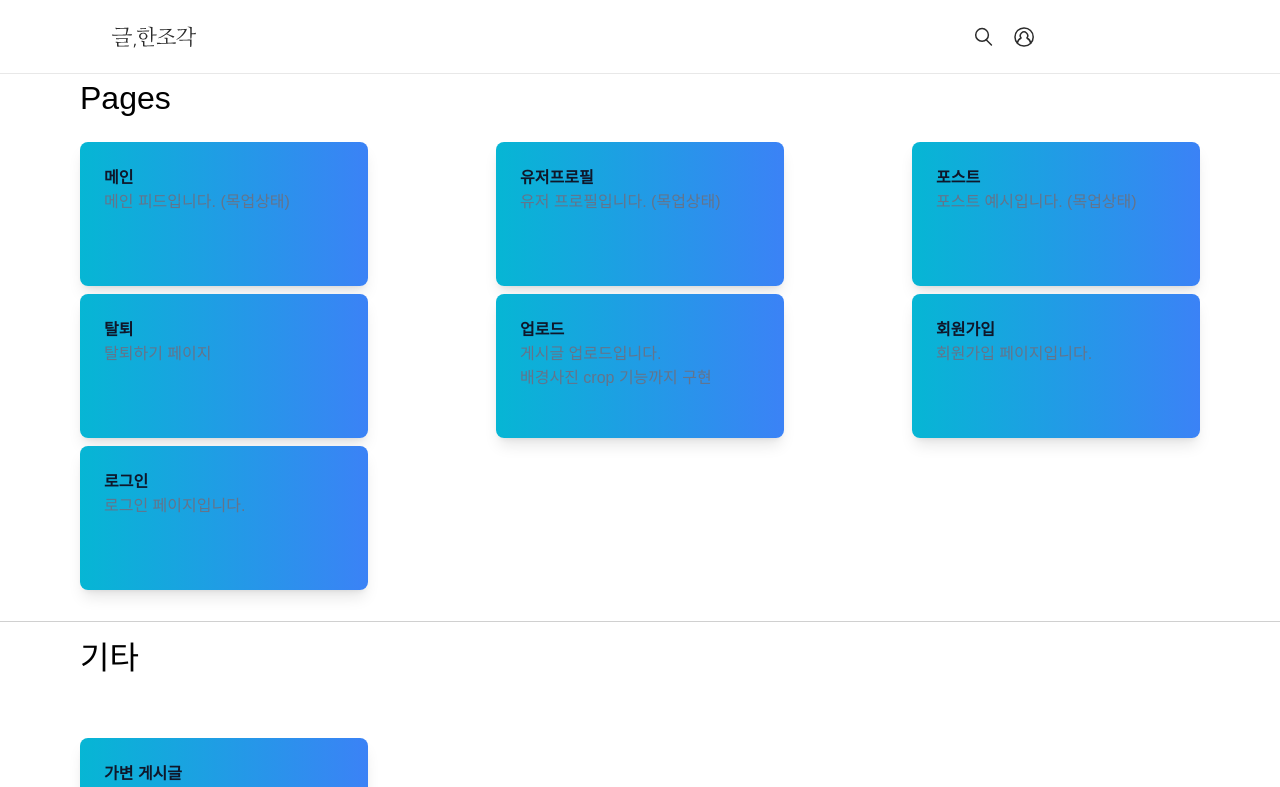
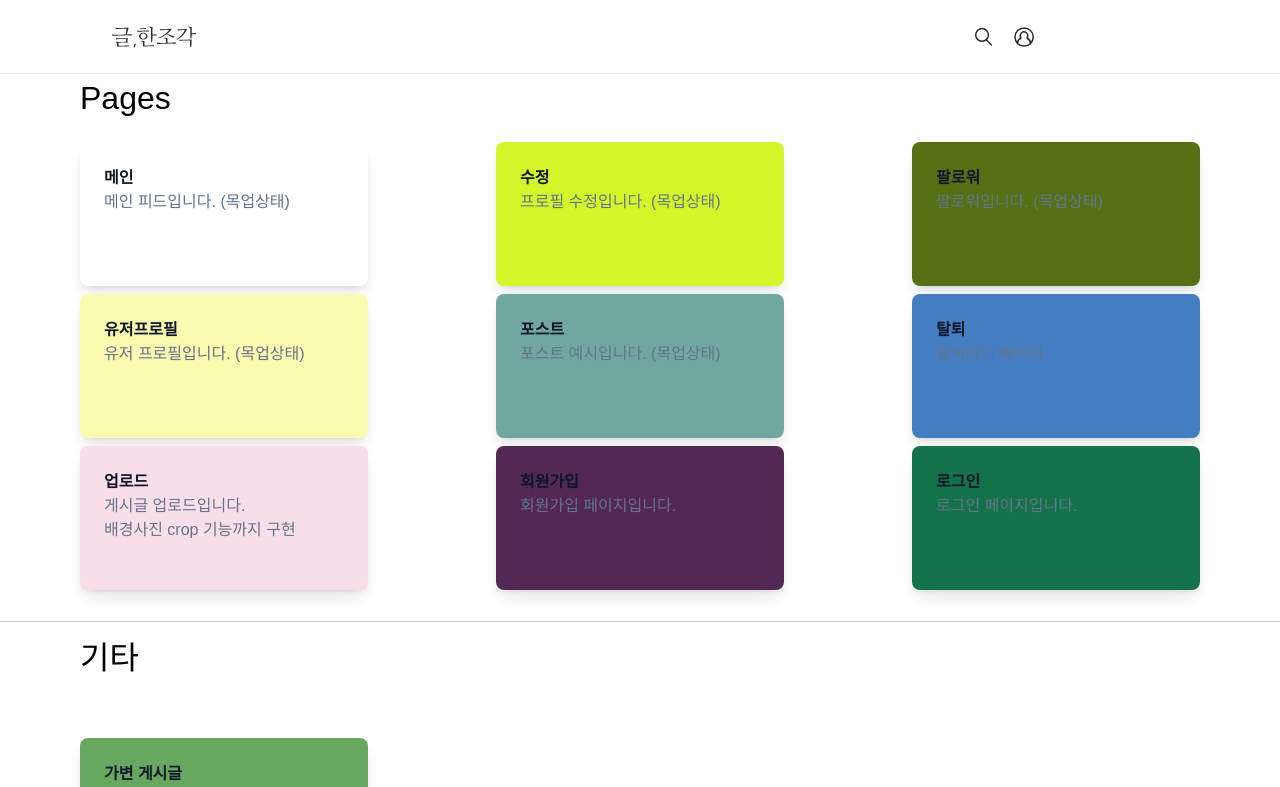
Before and after one commit to dnd-side-project/dnd-6th-10-a-piece-of-writing, a Next.js app in the folder frontend/: page / in a window 1280 px wide. Shown: the top 787 px of the page. Built offline with nearby package versions, Linux system fonts and the light colour scheme; a web font is replaced by a local one.

Commit message:
[feat] index 추가 및 카드 색상 랜덤으로 변경

```diff
--- a/frontend/components/card/DummyCard.tsx
+++ b/frontend/components/card/DummyCard.tsx
@@ -11,10 +11,14 @@ type Props = {
 }
 
 const DummyCard: React.FC<Props> = ({ title, content, href = '#' }) => {
+  const randomColor = `#${Math.floor(Math.random() * 16777215).toString(16)}`
+
   return (
     <FlexDiv>
       <Link href={href}>
-        <a className="h-36 w-72 group block max-w-xs rounded-lg p-6 bg-whitering-1 ring-slate-900/5 shadow-lg bg-gradient-to-r from-cyan-500 to-blue-500 hover:bg-sky-500 hover:ring-sky-500">
+        <a
+          style={{ backgroundColor: randomColor }}
+          className="h-36 w-72 group block max-w-xs rounded-lg p-6 bg-whitering-1 ring-slate-900/5 shadow-lg">
           <div className="flex items-center space-x-3">
             <h3 className="text-slate-900 group-hover:text-white text-sm font-semibold">{title}</h3>
           </div>
--- a/frontend/pages/index.tsx
+++ b/frontend/pages/index.tsx
@@ -11,6 +11,8 @@ const index = () => {
       <p className={'text-h2 ml-20'}>Pages</p>
       <div className={'grid grid-cols-3 gap-2 w-full h-120 p-5'}>
         <DummyCard href={'/feed'} title={'메인'} content={'메인 피드입니다. (목업상태)'} />
+        <DummyCard href={'/modify'} title={'수정'} content={'프로필 수정입니다. (목업상태)'} />
+        <DummyCard href={'/follower'} title={'팔로워'} content={'팔로워입니다. (목업상태)'} />
         <DummyCard href={'/user/123'} title={'유저프로필'} content={'유저 프로필입니다. (목업상태)'} />
         <DummyCard href={'/postcard'} title={'포스트'} content={'포스트 예시입니다. (목업상태)'} />
         <DummyCard href={'/withdraw'} title={'탈퇴'} content={'탈퇴하기 페이지'} />
```
Also changed, not shown: frontend/hook/useNeedLogin.ts (+8 -4 lines).
